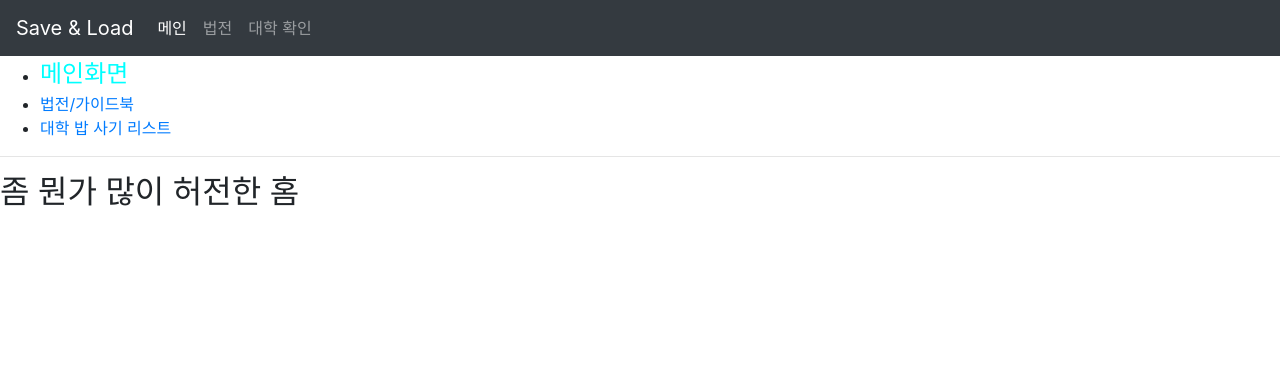
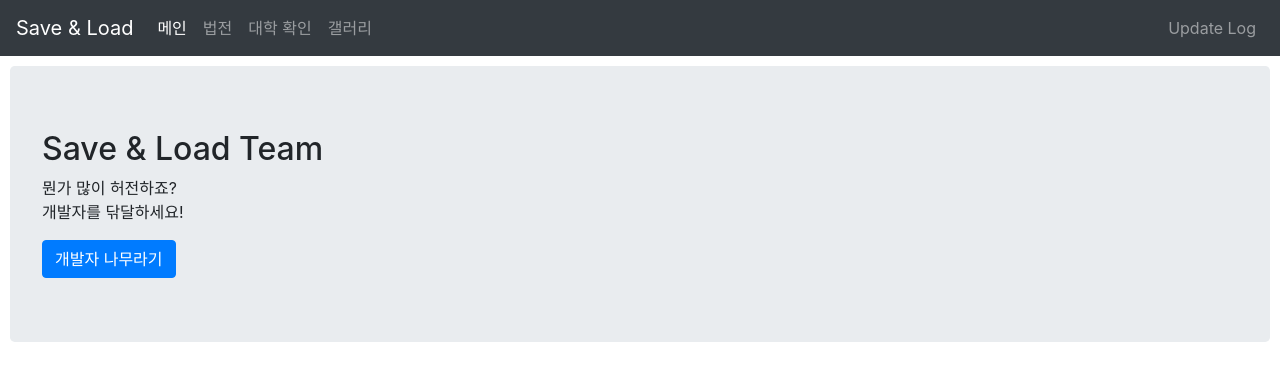
Before and after one commit to save-and-load/save-and-load, a React (Create React App) app: page / in a window 1280 px wide. Shown: the top 380 px of the page. Built offline with nearby package versions, Linux system fonts and the light colour scheme.

Commit message:
1.0 Publishing Official Service

```diff
--- a/src/components/Menu.js
+++ b/src/components/Menu.js
@@ -3,35 +3,21 @@ import { Link, NavLink } from 'react-router-dom';
 import { Nav, Navbar } from 'react-bootstrap';
 
 const Menu = () => {
-    const activeStyle = {
-        color: 'aqua',
-        fontSize: '1.5rem'
-    };
-
     return (
         <div>
             <Navbar bg="dark" variant="dark">
-                <Navbar.Brand href="#home">Save & Load</Navbar.Brand>
+                <Navbar.Brand as={Link} to="/">Save & Load</Navbar.Brand>
                 <Nav className="mr-auto">
                     <Nav.Link as={NavLink} exact to="/">메인</Nav.Link>
                     <Nav.Link as={NavLink} exact to="/manual">법전</Nav.Link>
                     <Nav.Link as={NavLink} exact to="/univ">대학 확인</Nav.Link>
+                    <Nav.Link as={NavLink} exact to="/gallery">갤러리</Nav.Link>
+                </Nav>
+                <Nav className="ml-auto">
+                    <Nav.Link as={NavLink} exact to="/log">Update Log</Nav.Link>
                 </Nav>
             </Navbar>
-            <ul>
-                <li><NavLink exact to="/" activeStyle={activeStyle}>메인화면</NavLink></li>
-                <li><NavLink exact to="/manual" activeStyle={activeStyle}>법전/가이드북</NavLink></li>
-                <li><NavLink exact to="/univ" activeStyle={activeStyle}>대학 밥 사기 리스트</NavLink></li>
-
-                {/* Coming Soon...
-                <li><NavLink exact to="/about" activeStyle={activeStyle}>About</NavLink></li>
-                <li><NavLink to="/about/foo" activeStyle={activeStyle}>About Foo</NavLink></li>
-                <li><NavLink to="/posts" activeStyle={activeStyle}>Posts</NavLink></li>
-                */}
-            </ul>
-            <hr/>
         </div>
-
     );
 };
 
--- a/src/pages/About.js
+++ /dev/null
@@ -1,17 +0,0 @@
-import React from 'react';
-import queryString from 'query-string';
-
-const About = ({location, match}) => {
-    const query = queryString.parse(location.search);
-
-    const detail = query.detail === 'true';
-
-    return (
-        <div>
-            <h2>About {match.params.name}</h2>
-            {detail && 'detail: blahblah'}
-        </div>
-    );
-};
-
-export default About;
--- a/src/pages/Home.js
+++ b/src/pages/Home.js
@@ -1,11 +1,35 @@
-import React from 'react';
+import React, {useState} from 'react';
+import {Button, Jumbotron} from "react-bootstrap";
 
 const Home = () => {
+    const [click, setClick] = useState(0);
+
+    const onButton = () => {
+        let message = "[S&L 홈페이지]\n" +
+            (click >= 5 ? "그만하십쇼" : "ㅠㅠㅠㅠㅠ");
+        window.alert(message);
+        setClick((val) => val + 1);
+    };
+
     return (
-        <div>
-            <h2>
-                좀 뭔가 많이 허전한 홈
-            </h2>
+        <div style={{margin: 10}}>
+            <Jumbotron>
+                <div>
+                    <h2>
+                        Save & Load Team
+                    </h2>
+                </div>
+                <div>
+                    <p>
+                        뭔가 많이 허전하죠?
+                        <br />
+                        개발자를 닦달하세요!
+                    </p>
+                    <Button onClick={onButton}>
+                        개발자 나무라기
+                    </Button>
+                </div>
+            </Jumbotron>
         </div>
     );
 };
--- /dev/null
+++ b/src/pages/Log.js
@@ -0,0 +1,34 @@
+import React from "react";
+import {Button, Jumbotron} from "react-bootstrap";
+
+const Log = () => {
+    return (
+        <div style={{margin: 10}}>
+            <Jumbotron>
+                <div>
+                    <h2>
+                        업데이트 로그
+                    </h2>
+                    <br />
+                </div>
+                <div>
+                    <ul>
+                        <li>
+                            v1.0 (2021/02/23)
+                            <ul>
+                                <li>홈페이지 서비스가 배포되었습니다.</li>
+                                <li>법전, 대학 확인 기능을 추가했습니다.</li>
+                            </ul>
+                        </li>
+                    </ul>
+                    <br />
+                    <Button variant="info">
+                        아무 의미 없는 버튼
+                    </Button>
+                </div>
+            </Jumbotron>
+        </div>
+    );
+};
+
+export default Log;
--- a/src/pages/Manual.js
+++ b/src/pages/Manual.js
@@ -1,15 +1,33 @@
 import React from 'react';
+import {Button, Jumbotron} from "react-bootstrap";
 
 const Manual = () => {
+    const onButton = () => {
+        window.alert("[S&L 홈페이지]\n미구현되었습니다.");
+    };
+
     return (
-        <div>
-            <h2>법전</h2>
-            <p>언젠가 보완할 듯?</p>
-            <iframe src="https://docs.google.com/document/d/e/2PACX-1vRx68BvX4dmGzqE0bXthSyrtHHqGIJC29BRRX_Gy5OgJTycYUSgMyxdfbmiviP5F2uap63zAmEwNIkL/pub?embedded=true"
-                    width={window.innerWidth / 1.1}
-                    height={window.innerHeight / 1.5}
-                    title="법전"
-            />
+        <div style={{margin: 10}}>
+            <Jumbotron>
+                <div>
+                    <h2>
+                        법전
+                    </h2>
+                    <br />
+                </div>
+                <div>
+                    <iframe src="https://docs.google.com/document/d/e/2PACX-1vRx68BvX4dmGzqE0bXthSyrtHHqGIJC29BRRX_Gy5OgJTycYUSgMyxdfbmiviP5F2uap63zAmEwNIkL/pub?embedded=true"
+                            width={window.innerWidth / 1.2}
+                            height={window.innerHeight / 1.5}
+                            title="법전"
+                    />
+                    <br />
+                    <Button variant="secondary"
+                            onClick={onButton}>
+                        수정 요청
+                    </Button>
+                </div>
+            </Jumbotron>
         </div>
     );
 };
--- a/src/pages/Post.js
+++ /dev/null
@@ -1,11 +0,0 @@
-import React from 'react';
-
-const Post = ({match}) => {
-    return (
-        <div>
-            포스트 {match.params.id}
-        </div>
-    );
-};
-
-export default Post;
--- a/src/pages/Posts.js
+++ /dev/null
@@ -1,21 +0,0 @@
-import React from 'react';
-import { Link, Route } from 'react-router-dom';
-import { Post } from 'pages';
-
-const Posts = ({match}) => {
-    return (
-        <div>
-            <h2>Post List</h2>
-            <ul>
-                <li><Link to={`${match.url}/1`}>Post #1</Link></li>
-                <li><Link to={`${match.url}/2`}>Post #2</Link></li>
-                <li><Link to={`${match.url}/3`}>Post #3</Link></li>
-                <li><Link to={`${match.url}/4`}>Post #4</Link></li>
-            </ul>
-            <Route exact path={match.url} render={()=>(<h3>Please select any post</h3>)}/>
-            <Route path={`${match.url}/:id`} component={Post}/>
-        </div>
-    );
-};
-
-export default Posts;
--- a/src/pages/Univs.js
+++ b/src/pages/Univs.js
@@ -1,20 +1,25 @@
 import React from 'react';
+import {Jumbotron} from "react-bootstrap";
 
 const Univs = () => {
     return (
-        <div>
-            <h2>대학 밥 사기 리스트 적는 곳</h2>
-            {
-                /*
-                <a href={process.env.REACT_APP_FOLDER}>지금은 여기로..</a>
-                 */
-            }
-            <iframe
-                src="https://docs.google.com/spreadsheets/d/1z5-Ir6SVpyDSfC8bPVCu-8ngg1EgNHrz3ddZSOxxeLQ/edit?usp=sharing?gid=0&amp;range=A1:K20&amp;single=true&amp;widget=true&amp;headers=false"
-                width={window.innerWidth / 1.1}
-                height={window.innerHeight / 1.5}
-                title="대학 밥 사기 리스트 문서"
-            />
+        <div style={{margin: 10}}>
+            <Jumbotron>
+                <div>
+                    <h2>
+                        대학 밥 사기 리스트 적는 곳
+                    </h2>
+                    <br />
+                </div>
+                <div>
+                    <iframe src="https://docs.google.com/spreadsheets/d/1z5-Ir6SVpyDSfC8bPVCu-8ngg1EgNHrz3ddZSOxxeLQ/edit?usp=sharing?gid=0&amp;range=A1:K20&amp;single=true&amp;widget=true&amp;headers=false"
+                            width={window.innerWidth / 1.2}
+                            height={window.innerHeight / 1.5}
+                            title="대학 밥 사기 리스트 문서"
+                    />
+                    <br />
+                </div>
+            </Jumbotron>
         </div>
     );
 };
--- a/src/pages/index.js
+++ b/src/pages/index.js
@@ -1,7 +1,4 @@
 export { default as Home } from './Home';
-export { default as About } from './About';
-export { default as Posts } from './Posts';
-export { default as Post } from './Post';
-
 export { default as Manual } from './Manual';
 export { default as Univs } from './Univs';
+export { default as Log } from './Log';
--- a/src/shared/App.js
+++ b/src/shared/App.js
@@ -1,23 +1,17 @@
 import React, { Component } from 'react';
-import { Route, Switch } from 'react-router-dom';
-import { Home, About, Manual, Univs, Posts } from 'pages';
+import { Route } from 'react-router-dom';
+import { Home, Manual, Univs, Log } from 'pages';
 import Menu from 'components/Menu';
 
 class App extends Component {
     render() {
         return (
             <div>
-                <Menu/>
+                <Menu />
                 <Route exact path="/" component={Home} />
                 <Route exact path="/manual" component={Manual} />
                 <Route exact path="/univ" component={Univs} />
-
-                {/* Coming Soon With Gallery?
-                <Switch>
-                    <Route path="/about/:name" component={About}/>
-                    <Route path="/about" component={About}/>
-                </Switch>
-                */}
+                <Route exact path="/log" component={Log} />
             </div>
         );
     }
```
